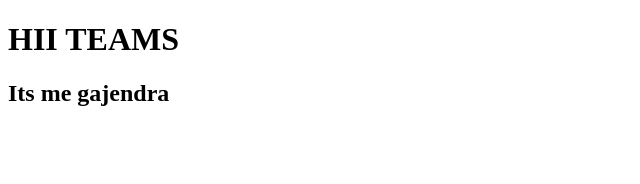
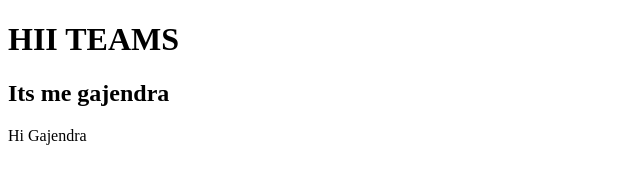
Before and after one commit to gajendrahv/freshersbatch-oct16, a plain HTML site: page abc.html in a window 1280 px wide. Shown: the whole page, without its empty margins (0-640 px from the left). Drawn offline with Linux system fonts and the light colour scheme.

Commit message:
Update abc.html

```diff
--- a/abc.html
+++ b/abc.html
@@ -9,5 +9,6 @@
 <body>
     <h1>HII TEAMS</h1>
     <h2>Its me gajendra</h2>
+    <p>Hi Gajendra<p>
 </body>
 </html>
```
